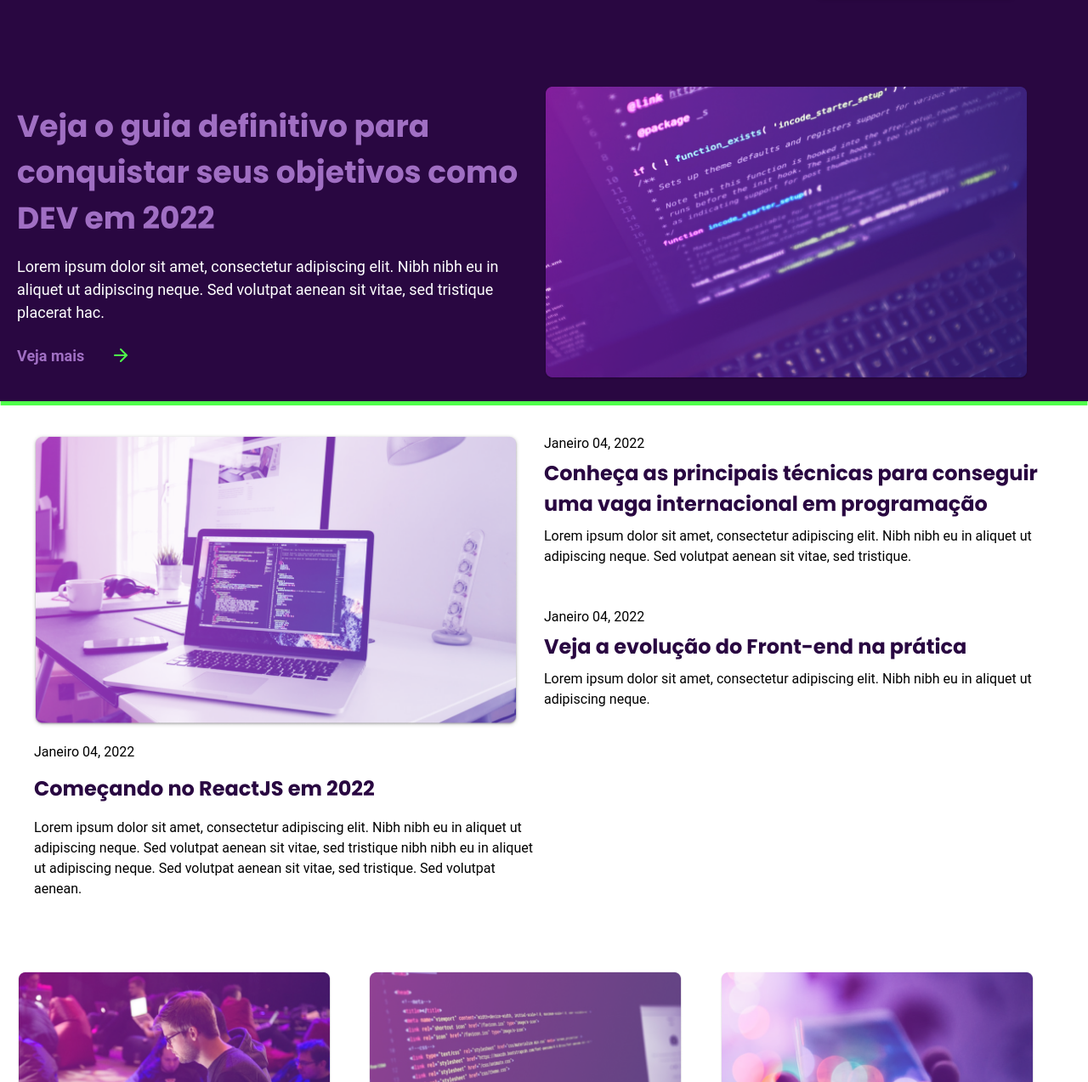
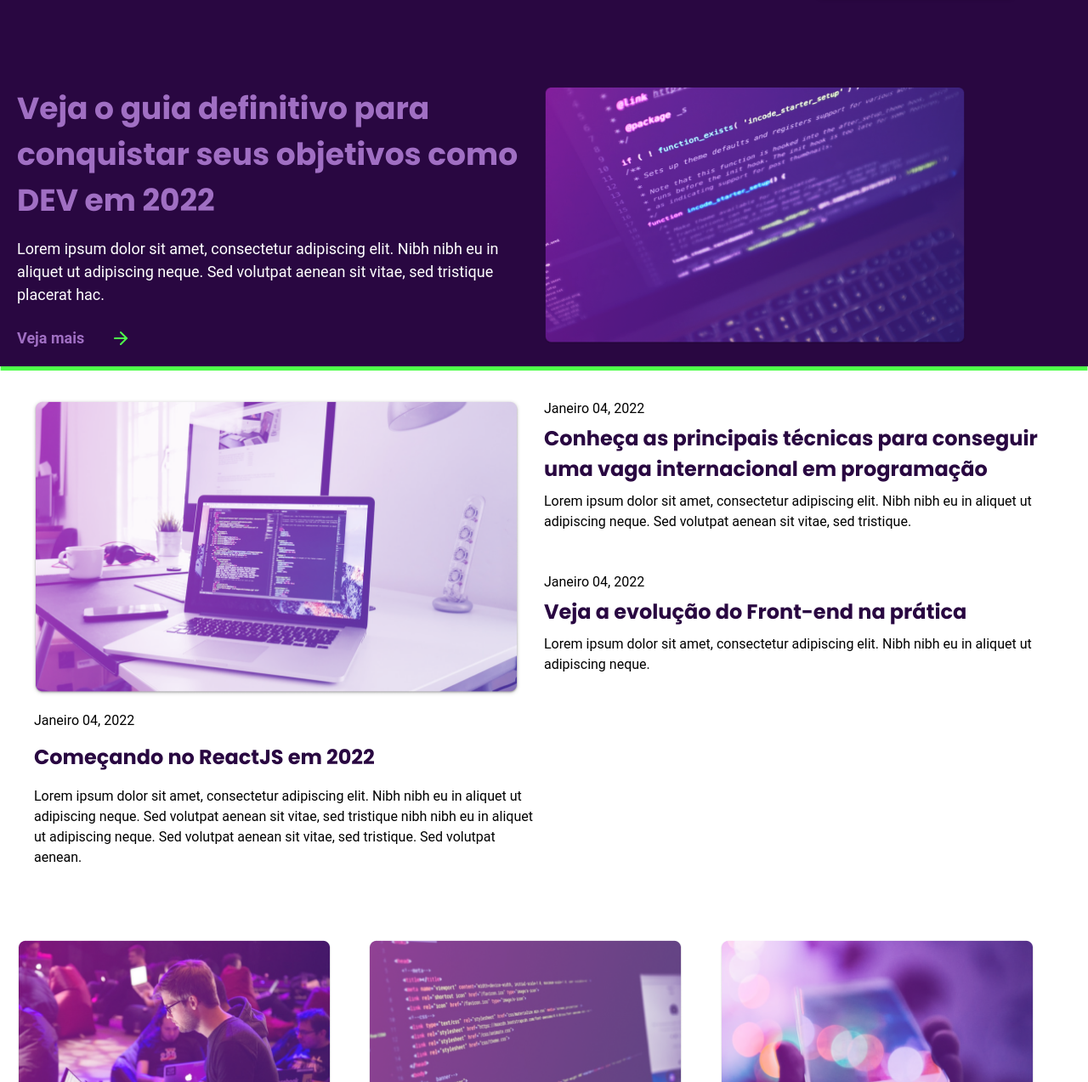
Before and after one commit to Alan-Junqueira/RocketCoffee, a plain HTML site: page index.html in a window 1280 px wide. Shown: the part 67-1340 px from the top of the page at 85% size. Drawn offline with Linux system fonts and the light colour scheme.

Commit message:
fix styles: Add image responsivity and prepare project to responsivity

```diff
--- a/css/style.css
+++ b/css/style.css
@@ -211,8 +211,9 @@ a {
 }
 
 #home .menuContent .secondDivMain img {
-  width: 57rem;
-  height: 34.6rem;
+  width: 100%;
+  max-width: 80%;
+  height: auto;
 
   border-radius: 0.8rem;
 }
@@ -277,8 +278,9 @@ a {
 }
 
 #informations .twoDivs img {
-  width: 56.9rem;
-  height: 34.243rem;
+  width: 100%;
+  max-width: 57rem;
+  height: auto;
   left: 13.6rem;
   top: 65.2rem;
 
@@ -299,6 +301,7 @@ a {
 }
 
 #informations .threeDivsNearFooter img {
-  width: 37rem;
-  height: 25.957rem;
+  max-width: 37rem;
+  width: 100%;
+  height: auto;
 }
```
Also changed, not shown: index.html (+3 -3 lines).
